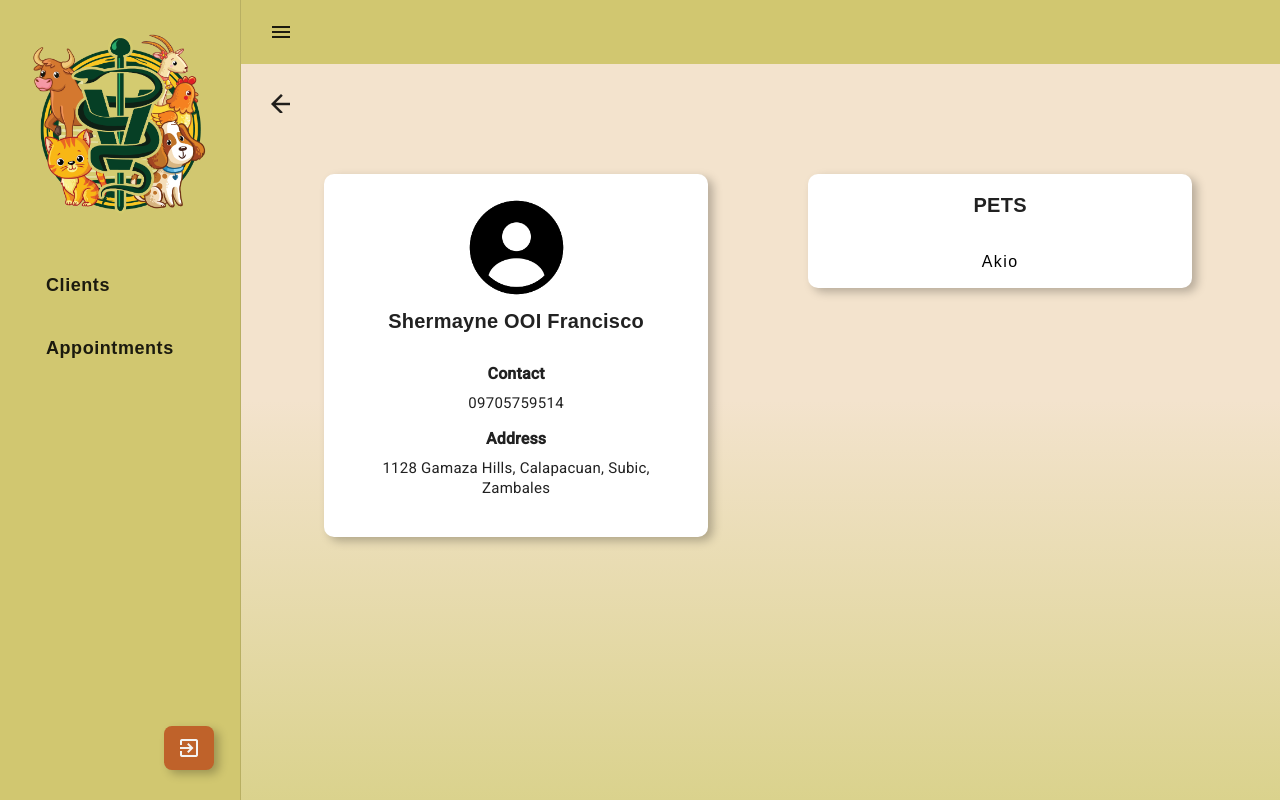
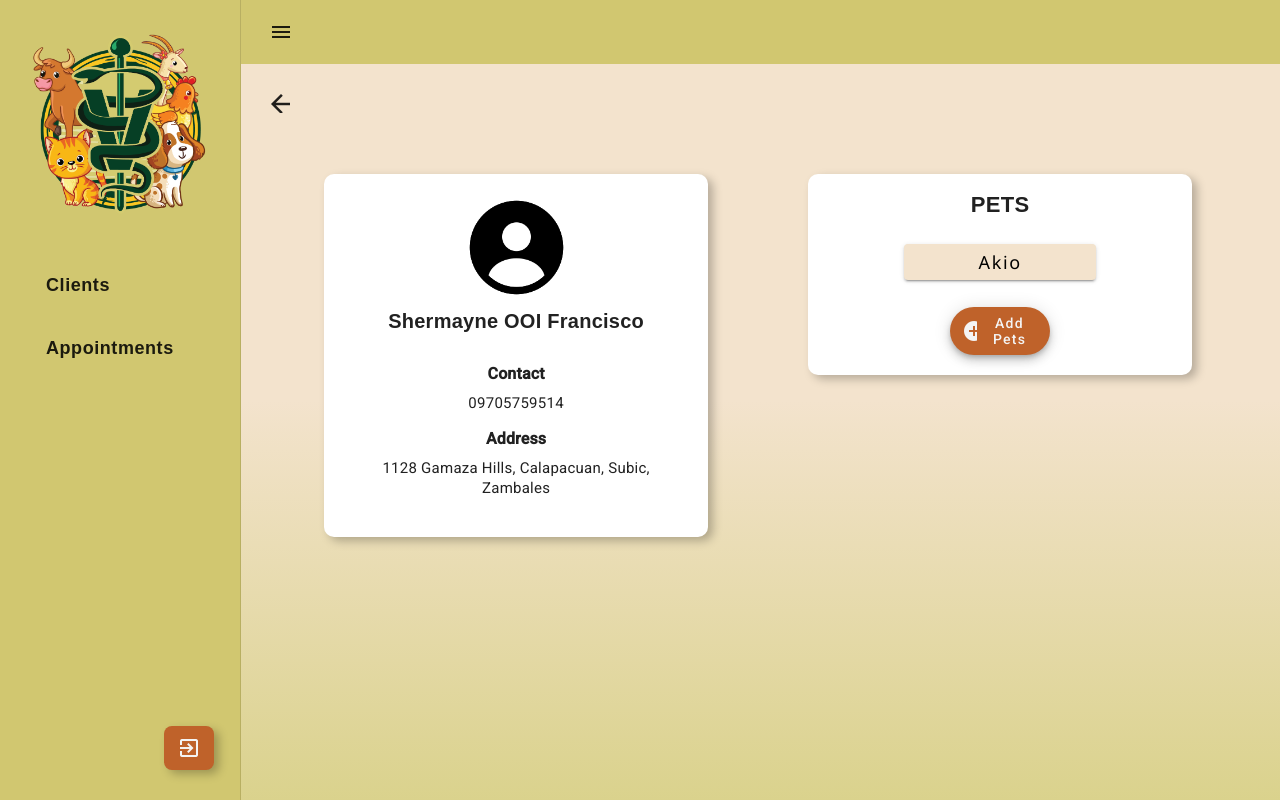
Before and after one commit to Shermayne-Francisco/ADMIN-CAPSTONE2, an Angular app: page /client-profile in a window 1280 px wide. Built offline with nearby package versions, Linux system fonts and the light colour scheme.

Commit message:
pet section

```diff
--- a/src/app/client-profile/client-profile.component.html
+++ b/src/app/client-profile/client-profile.component.html
@@ -44,8 +44,15 @@
       <mat-card class="pets-list">
         <mat-card-title>PETS</mat-card-title>
 
-        <button mat-button class="pet-btn" [routerLink]="['/home/appointments']">Akio</button>
+        <button mat-raised-button class="pet-btn" [routerLink]="['/home/appointments']">Akio</button>
+
+        <button mat-fab extended class="pet-add">
+          <mat-icon>add_circle</mat-icon>
+          Add Pets
+        </button>
       </mat-card>
+
+
     </div>
 
   </div>
--- a/src/app/client-profile/client-profile.component.scss
+++ b/src/app/client-profile/client-profile.component.scss
@@ -106,6 +106,7 @@ mat-toolbar {
     }
 }
 
+/**FOR ADDING PETS**/
 .pets-list {
     border-radius: 10px;
     box-shadow: 5px 4px 10px 0 rgb(0, 0, 0, 0.25);
@@ -115,17 +116,34 @@ mat-toolbar {
     mat-card-title {
         font-family: Arial, Helvetica, sans-serif;
         font-weight: bold;
-        font-size: 20px;
+        font-size: 22px;
         padding: 15px;
     }
 
     .pet-btn {
         margin: 8px;
-        font-size: 16px;
-        font-family: Arial, Helvetica, sans-serif;
+        font-size: 18px;
+        font-family: 'Segoe UI', Tahoma, Geneva, Verdana, sans-serif;
+        background-color: #F3E3CD;
+        align-items: center;
+        width: 50%;
+        margin-left: 25%;
     }
 
     .pet-btn:hover {
         background-color: #BF622A;
+        color: white;
+    }
+
+    .pet-add {
+        background: #BF622A;
+        width: 26%;
+        margin: 5% 37%;
+        font-size: 14px;
+        color: #F4F4F4;
+    }
+
+    .pet-add:hover {
+        background-color: #F3E3CD;
     }
 }
--- a/src/app/home/home.component.html
+++ b/src/app/home/home.component.html
@@ -28,15 +28,8 @@
         <span>Admin Portal</span>
         <span class="spacer"></span>
 
-        <span>Mariel Sicuan</span>
-        <img src="/assets/avatar.png" width="30px">
-        <!-- <button mat-icon-button class="admin">
-          <mat-icon>favorite</mat-icon>
-        </button>
-
-        <button mat-icon-button class="admin-pic">
-          <mat-icon>share</mat-icon>
-        </button> -->
+        <!-- <span>Mariel Sicuan</span>
+        <img src="/assets/avatar.png" width="30px"> -->
       </mat-toolbar>
     </p>
   <!-- </mat-toolbar> -->
```
